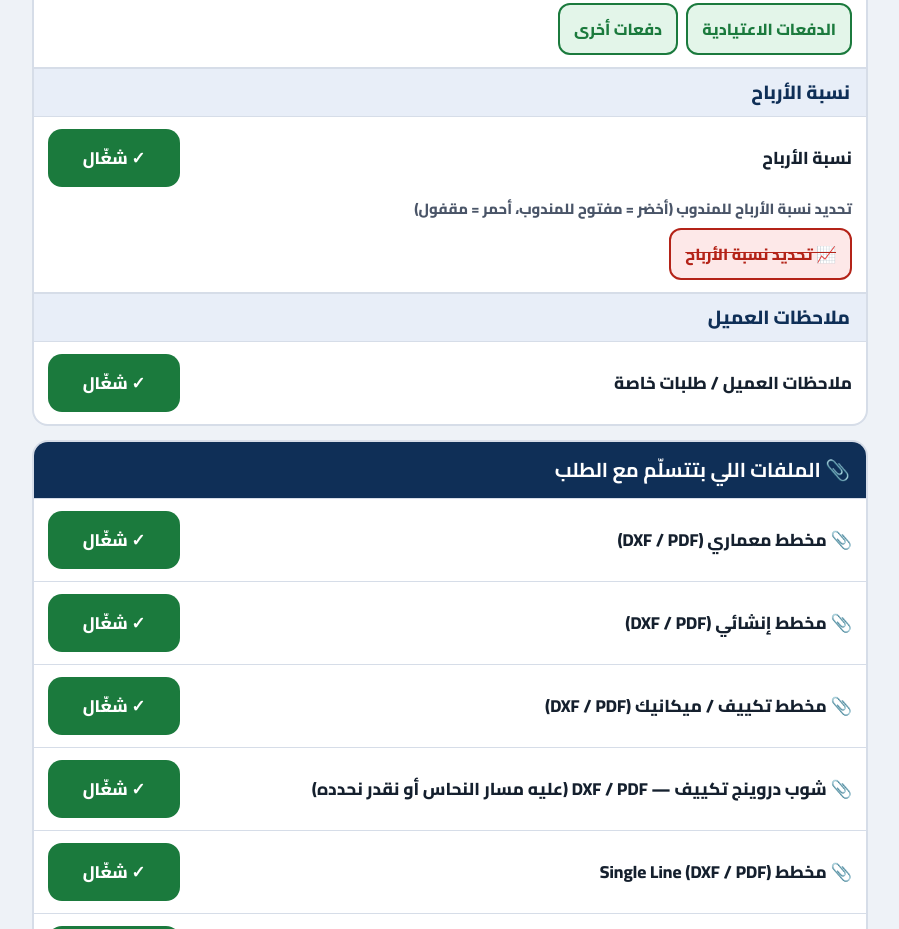
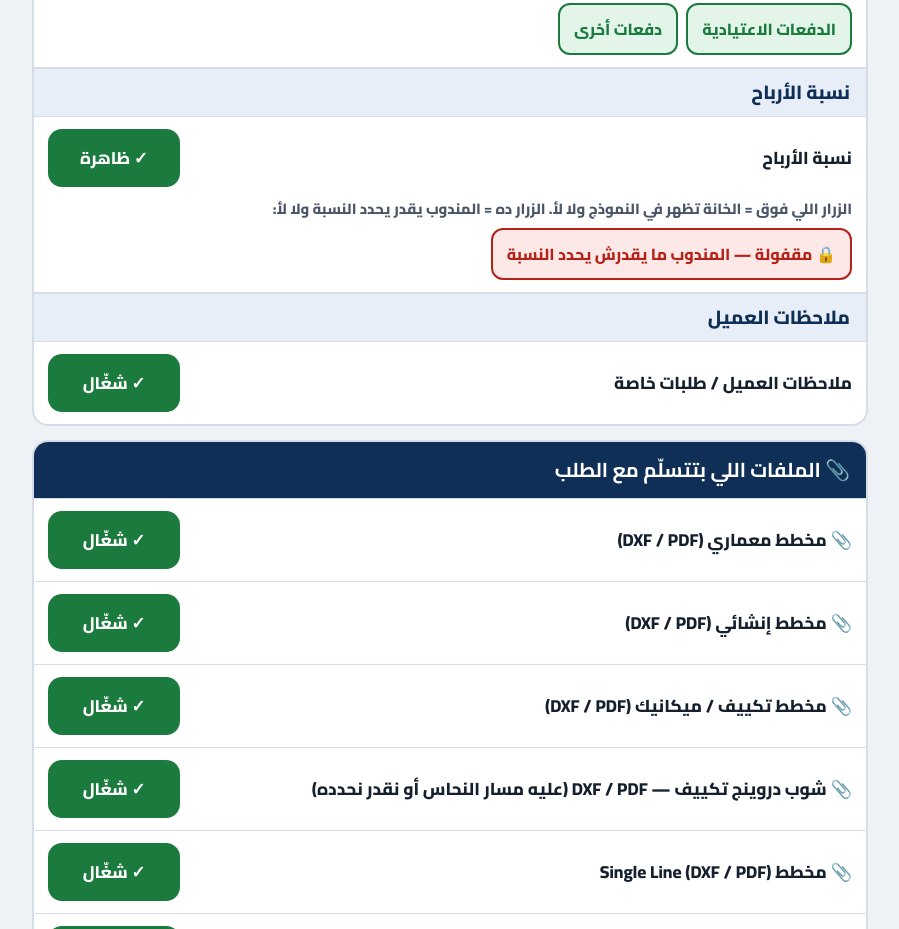
Before and after one commit to eng-sherif-nefal/eng-sherif-nefal.github.io, a plain HTML site: page orders.html in a window 1280 px wide. Shown: the part 8553-9482 px from the top of the page, without its empty margins (190-1089 px from the left). Drawn offline with Linux system fonts and the light colour scheme.

Commit message:
أوامر النموذج: توضيح زراير نسبة الأرباح (ظاهرة/مخفية + مفتوحة/مقفولة للمندوب)
Co-Authored-By: Claude Opus 5.5 <noreply@anthropic.com>
Claude-Session: https://claude.ai/code/session_01JiVu3thoWjiSUdbQUthVgB

```diff
--- a/orders.html
+++ b/orders.html
@@ -94,7 +94,7 @@ function fieldHTML(f,doc){const k=fkey(f);if(!k)return '';const title=txt(f.quer
   if(cur!==n){if(cur!==null)ops+='</div>';const st=n!==k?subTitle(i,f):'';ops+=(st?'<div class="sub">'+esc(st)+'</div>':'')+'<div class="ops">';cur=n}
   ops+=pill(key,optLabel(i).replace(/^data$/,'هدخل بيانات المبنى'))});
  if(cur!==null)ops+='</div>';
- if(k==='t_pr'){ops='<div class="sub">تحديد نسبة الأرباح للمندوب (أخضر = مفتوح للمندوب، أحمر = مقفول)</div><div class="ops">'+pill('t_pr=نعم','📈 تحديد نسبة الأرباح')+'</div>'}
+ if(k==='t_pr'){LABEL[k]='خانة نسبة الأرباح';ops='<div class="sub">الزرار اللي فوق = الخانة تظهر في النموذج ولا لأ. الزرار ده = المندوب يقدر يحدد النسبة ولا لأ:</div><div class="ops">'+pill('t_pr=نعم','نسبة الأرباح للمندوب')+'</div>'}
  return '<div class="fld" data-f="'+esc(k)+'" data-txt="'+esc(title)+'"><div class="fh"><span class="ft">'+esc(title)+'</span><button type="button" class="sw" data-k="'+esc(k)+'"></button></div>'+ops+'</div>'}
 async function build(){const r=await fetch('index.html?t='+Date.now(),{cache:'no-store'});const h=await r.text();const doc=new DOMParser().parseFromString(h,'text/html');const frm=doc.getElementById('frm');let out='';
  const secs=[...frm.children].filter(x=>x.matches('section'));
@@ -105,8 +105,8 @@ async function build(){const r=await fetch('index.html?t='+Date.now(),{cache:'no
   fb.querySelectorAll('.f').forEach(f=>{body+=fieldHTML(f,doc)});out+='<div class="card"><h2>📎 الملفات اللي بتتسلّم مع الطلب</h2>'+body+'</div>'}
  $('tree').innerHTML=out;paint()}
 function paint(){document.querySelectorAll('[data-k]').forEach(b=>{const k=b.dataset.k,o=OFF.has(k),c=o!==BASE.has(k);
-  if(b.classList.contains('sw')){b.className='sw '+(o?'off':'on')+(c?' chg':'');b.textContent=o?'✕ مقفول':'✓ شغّال';const f=b.closest('.fld');if(f)f.classList.toggle('isoff',o)}
-  else{b.classList.toggle('off',o);b.classList.toggle('chg',c)}});
+  if(b.classList.contains('sw')){b.className='sw '+(o?'off':'on')+(c?' chg':'');b.textContent=k==='t_pr'?(o?'✕ مخفية':'✓ ظاهرة'):(o?'✕ مقفول':'✓ شغّال');const f=b.closest('.fld');if(f)f.classList.toggle('isoff',o)}
+  else{b.classList.toggle('off',o);b.classList.toggle('chg',c);if(k==='t_pr=نعم'){b.textContent=o?'🔒 مقفولة — المندوب ما يقدرش يحدد النسبة':'🔓 مفتوحة — المندوب يقدر يحدد النسبة';b.style.textDecoration='none'}}});
  const n=[...new Set([...OFF,...BASE])].filter(k=>OFF.has(k)!==BASE.has(k)).length;$('save').textContent=n?'💾 حفظ وتطبيق ('+n+' تغيير)':'💾 حفظ وتطبيق على النموذج';
  $('sum').innerHTML='<span>🔴 المقفول دلوقتي: '+[...BASE].length+'</span><span>🟡 تغييرات لسه ما اتحفظتش: '+n+'</span>'+(SAVED.updated?'<span>آخر حفظ: '+esc(new Date(SAVED.updated).toLocaleString('ar-EG'))+'</span>':'')}
 document.addEventListener('click',e=>{const b=e.target.closest('[data-k]');if(!b)return;const k=b.dataset.k;if(OFF.has(k))OFF.delete(k);else OFF.add(k);paint()});
```
